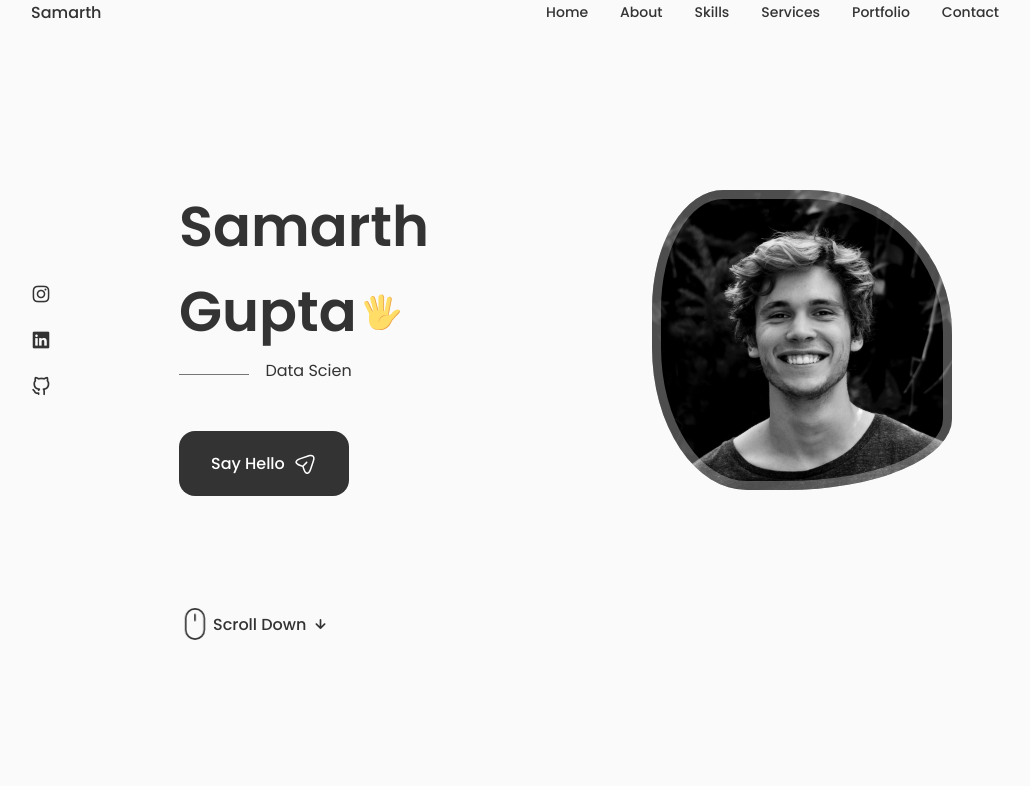
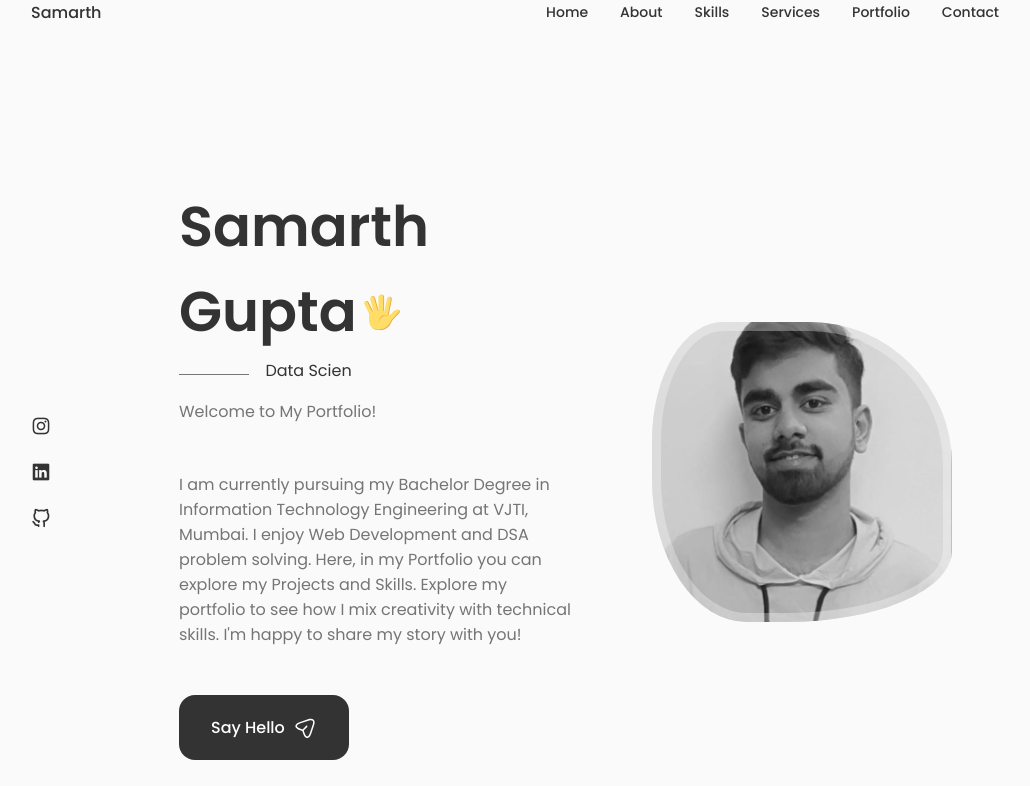
Before and after one commit to sgupt1802/my-portfolio, a React (Create React App) app: page / in a window 1280 px wide. Shown: the top 786 px of the page, without its empty margins (125-1155 px from the left). Built offline with nearby package versions, Linux system fonts and the light colour scheme; a web font is replaced by a local one.

Commit message:
initial change

```diff
--- a/src/components/home/Data.jsx
+++ b/src/components/home/Data.jsx
@@ -48,8 +48,8 @@ const Data = () => {
     <div className="home__data">
       <h1 className="home__title">Samarth Gupta
         <svg
-                  width="36"
-                  height="36"
+          width="20"
+          height="20"
           viewBox="0 0 48 48"
           fill="none"
           xmlns="http://www.w3.org/2000/svg"
@@ -99,7 +99,10 @@ const Data = () => {
       </h1>
 
       <h3 className="home__subtitle">{currentSubtitle}</h3>
-        <p className="home__description"></p>
+      <p className="home__description">Welcome to My Portfolio!</p>
+      <p className="home__description">I am currently pursuing my Bachelor Degree in Information Technology Engineering at VJTI, Mumbai. I enjoy Web Development and DSA problem solving. Here, in my Portfolio you can explore my Projects and Skills. Explore my portfolio to see how I mix creativity with technical skills. I'm happy to share my story with you! </p>
+
+
 
       <a href="#contact" className="button button--flex">
         Say Hello
--- a/src/components/home/home.css
+++ b/src/components/home/home.css
@@ -62,7 +62,7 @@
 
 
 .home__img{
-    background:url(../../assets/about.jpg);
+    background:url(../../assets/BW_Main.jpg);
     background-repeat:no-repeat;
     background-position: center;
     background-size: cover;
--- a/src/components/work/WorkItems.jsx
+++ b/src/components/work/WorkItems.jsx
@@ -1,4 +1,4 @@
-import React,{useState} from 'react';
+import React from 'react';
 
 const WorkItems = ({item}) => {
   return (
```
Also changed, not shown: src/assets/BW_Main.jpg (added). Lines whose indentation alone changed are shown as unchanged.
